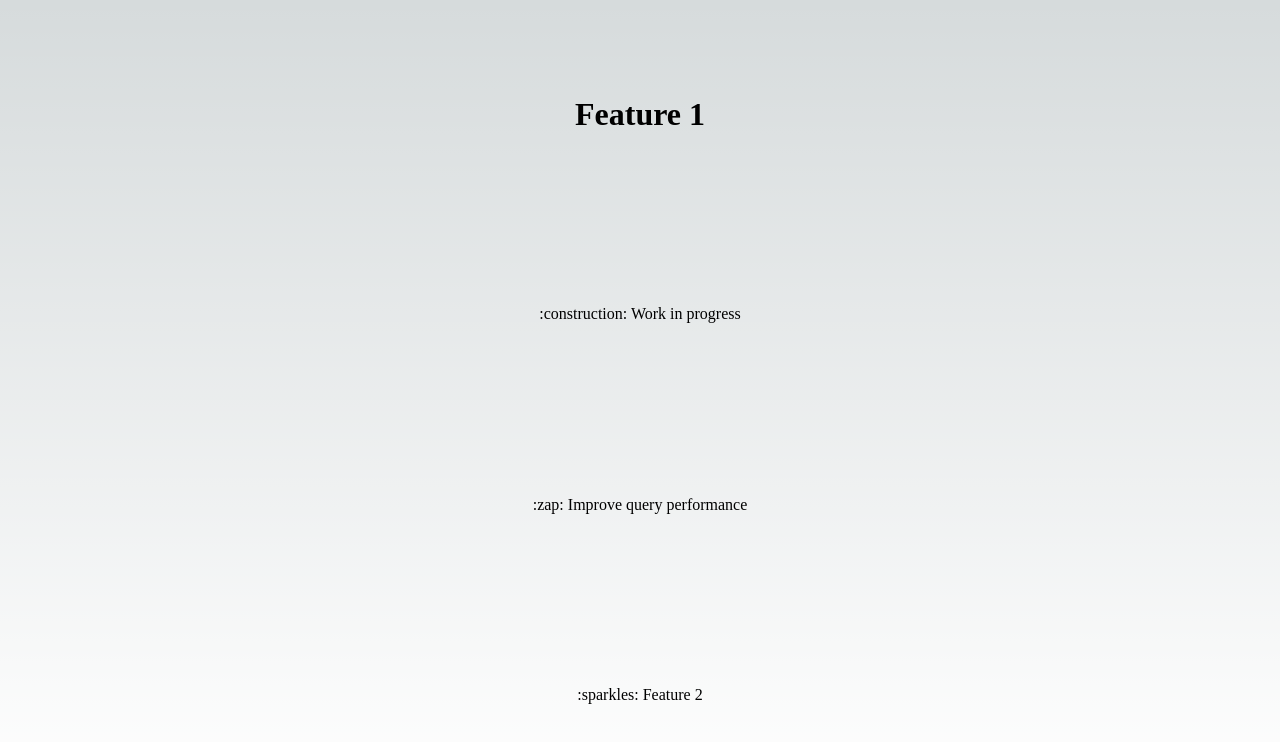
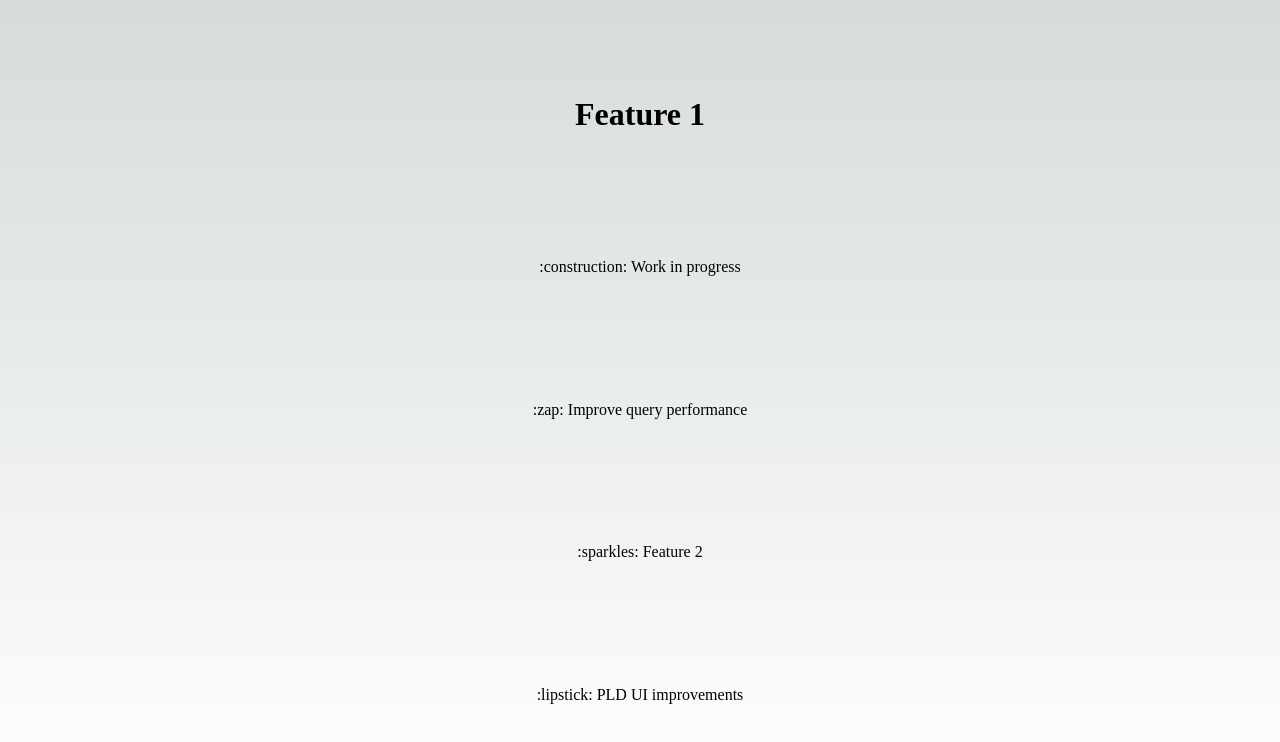
Before and after one commit to DaniCastel/gitmoji-nextjs-example, a Next.js app: page / in a window 1280 px wide. Shown: the top 742 px of the page. Built offline with nearby package versions, Linux system fonts and the light colour scheme.

Commit message:
:lipstick: PLD UI improvements

```diff
--- a/pages/index.tsx
+++ b/pages/index.tsx
@@ -21,7 +21,7 @@ export default function Home() {
       <div>:zap: Improve query performance</div>
       <div>:sparkles: Feature 2</div>
       {/* <div>:sparkles: New plugin</div>  */}
-      {/* <div>:lipstick: PLD UI improvements</div>  */}
+      <div>:lipstick: PLD UI improvements</div>
       {/* <div>:ambulance: Security fixes 4.0.7</div>  */}
       {/* <div>:arrow_up: Upgrade Snap</div> */}
       </main>
```
